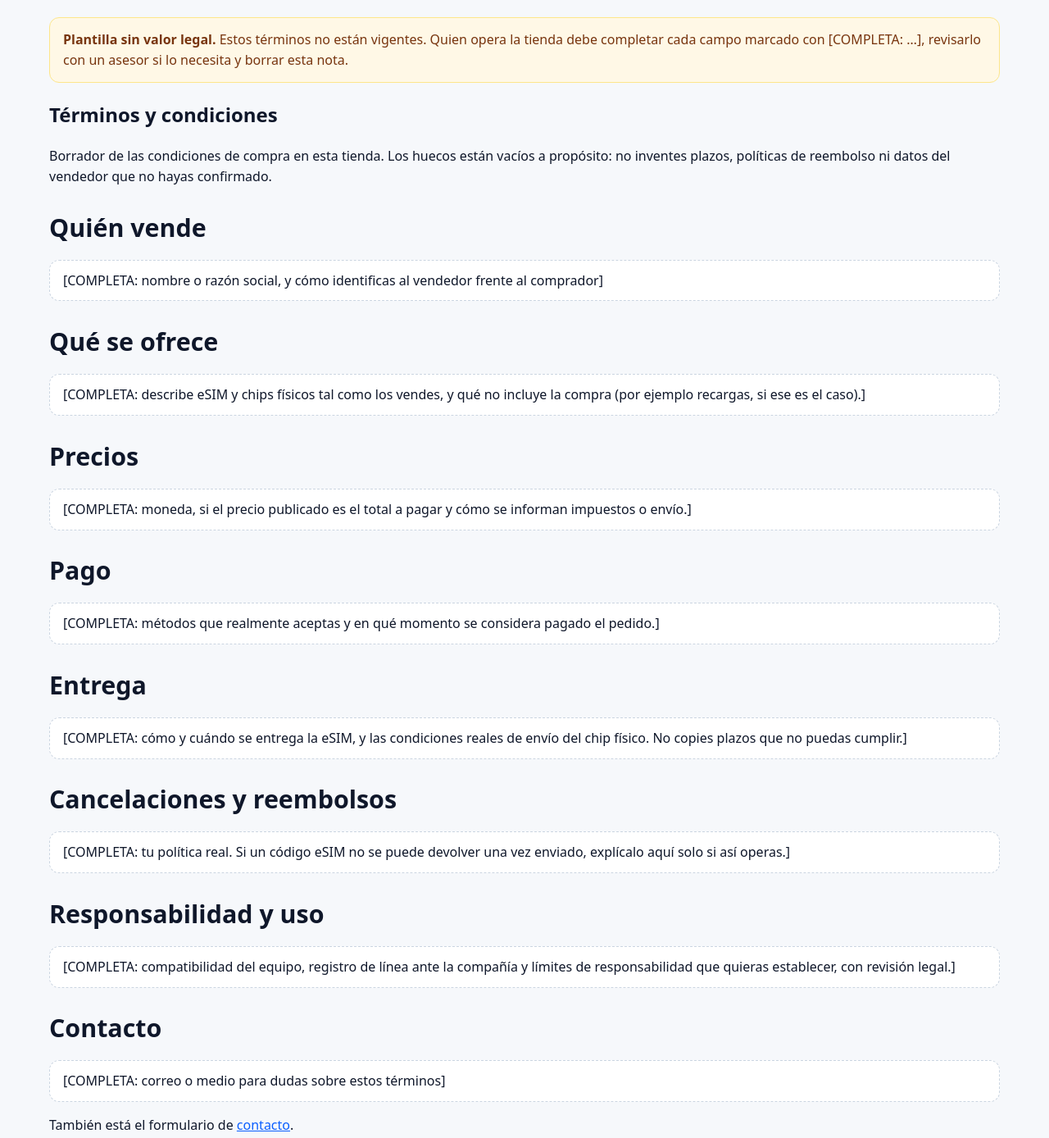
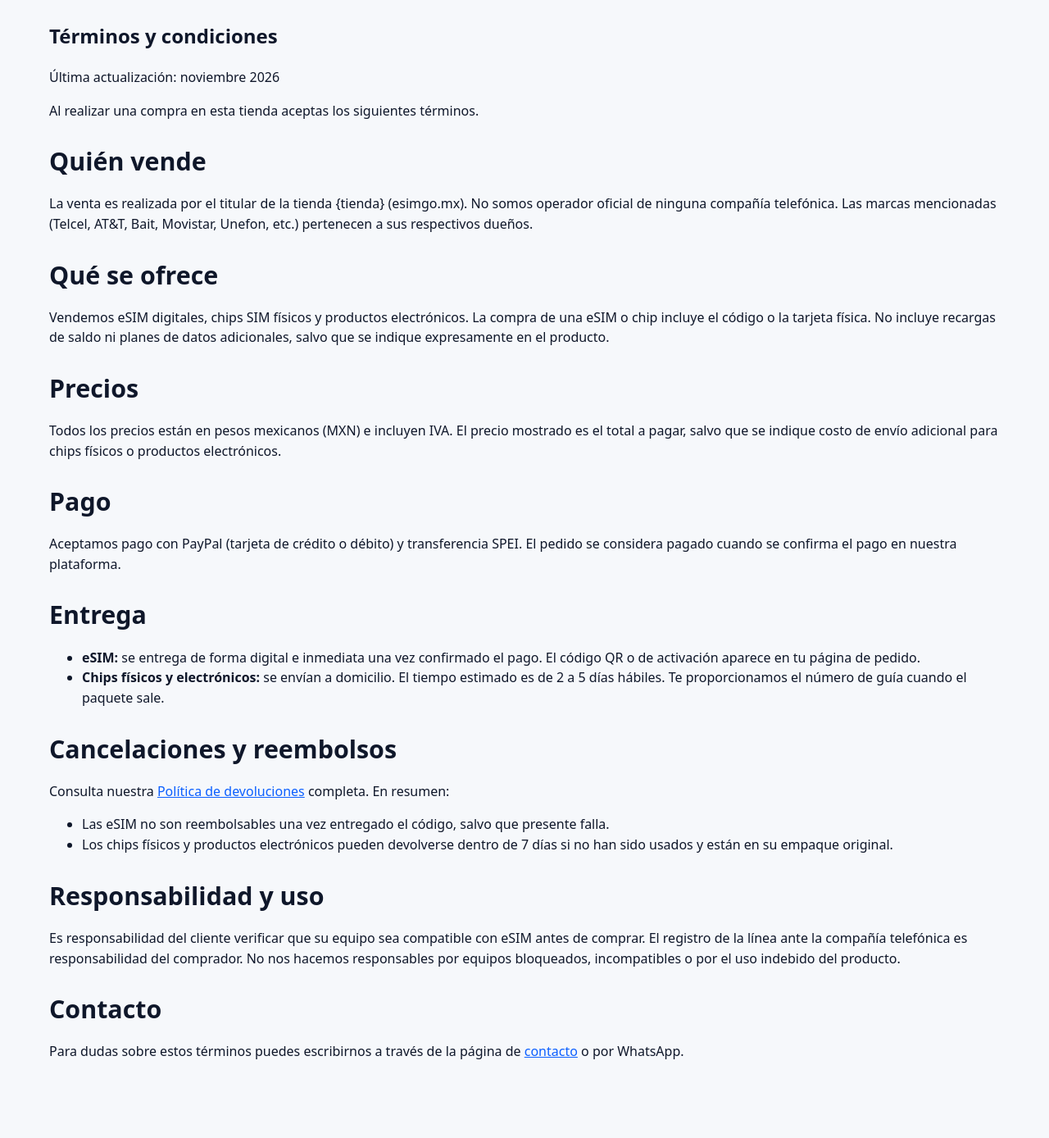
Before and after one commit to redsagsm-bot/tiendanode, a website: page public/terminos.html in a window 1280 px wide. Shown: the part 100-1488 px from the top of the page at 82% size. Drawn offline with Linux system fonts and the light colour scheme; no server answers.

Commit message:
Completar términos y condiciones de la tienda

```diff
--- a/public/terminos.html
+++ b/public/terminos.html
@@ -1,11 +1,10 @@
 <!doctype html>
-<!-- PLANTILLA: el titular debe completar los campos [COMPLETA] y quitar el aviso amarillo antes de tratar este texto como términos vigentes. -->
 <html lang="es-MX">
 <head>
 <meta charset="utf-8">
 <meta name="viewport" content="width=device-width, initial-scale=1">
 <title>Términos y condiciones | {tienda}</title>
-<meta name="description" content="Plantilla de términos y condiciones de compra. El titular de la tienda debe completar los datos marcados antes de publicarla como texto vigente.">
+<meta name="description" content="Términos y condiciones de compra de eSIM, chips físicos y productos electrónicos.">
 <link rel="icon" href="img/favicon.svg" type="image/svg+xml">
 <link rel="stylesheet" href="css/styles.css">
 <script src="js/common.js" defer></script>
@@ -28,34 +27,40 @@
 <main id="main">
 <section>
   <div class="container legal">
-    <p class="notice" role="note"><strong>Plantilla sin valor legal.</strong> Estos términos no están vigentes. Quien opera la tienda debe completar cada campo marcado con [COMPLETA: …], revisarlo con un asesor si lo necesita y borrar esta nota.</p>
     <h1>Términos y condiciones</h1>
-    <p>Borrador de las condiciones de compra en esta tienda. Los huecos están vacíos a propósito: no inventes plazos, políticas de reembolso ni datos del vendedor que no hayas confirmado.</p>
+    <p>Última actualización: noviembre 2026</p>
+    <p>Al realizar una compra en esta tienda aceptas los siguientes términos.</p>
 
     <h2>Quién vende</h2>
-    <p class="legal-placeholder">[COMPLETA: nombre o razón social, y cómo identificas al vendedor frente al comprador]</p>
+    <p>La venta es realizada por el titular de la tienda {tienda} (esimgo.mx). No somos operador oficial de ninguna compañía telefónica. Las marcas mencionadas (Telcel, AT&T, Bait, Movistar, Unefon, etc.) pertenecen a sus respectivos dueños.</p>
 
     <h2>Qué se ofrece</h2>
-    <p class="legal-placeholder">[COMPLETA: describe eSIM y chips físicos tal como los vendes, y qué no incluye la compra (por ejemplo recargas, si ese es el caso).]</p>
+    <p>Vendemos eSIM digitales, chips SIM físicos y productos electrónicos. La compra de una eSIM o chip incluye el código o la tarjeta física. No incluye recargas de saldo ni planes de datos adicionales, salvo que se indique expresamente en el producto.</p>
 
     <h2>Precios</h2>
-    <p class="legal-placeholder">[COMPLETA: moneda, si el precio publicado es el total a pagar y cómo se informan impuestos o envío.]</p>
+    <p>Todos los precios están en pesos mexicanos (MXN) e incluyen IVA. El precio mostrado es el total a pagar, salvo que se indique costo de envío adicional para chips físicos o productos electrónicos.</p>
 
     <h2>Pago</h2>
-    <p class="legal-placeholder">[COMPLETA: métodos que realmente aceptas y en qué momento se considera pagado el pedido.]</p>
+    <p>Aceptamos pago con PayPal (tarjeta de crédito o débito) y transferencia SPEI. El pedido se considera pagado cuando se confirma el pago en nuestra plataforma.</p>
 
     <h2>Entrega</h2>
-    <p class="legal-placeholder">[COMPLETA: cómo y cuándo se entrega la eSIM, y las condiciones reales de envío del chip físico. No copies plazos que no puedas cumplir.]</p>
+    <ul>
+      <li><strong>eSIM:</strong> se entrega de forma digital e inmediata una vez confirmado el pago. El código QR o de activación aparece en tu página de pedido.</li>
+      <li><strong>Chips físicos y electrónicos:</strong> se envían a domicilio. El tiempo estimado es de 2 a 5 días hábiles. Te proporcionamos el número de guía cuando el paquete sale.</li>
+    </ul>
 
     <h2>Cancelaciones y reembolsos</h2>
-    <p class="legal-placeholder">[COMPLETA: tu política real. Si un código eSIM no se puede devolver una vez enviado, explícalo aquí solo si así operas.]</p>
+    <p>Consulta nuestra <a href="devoluciones.html">Política de devoluciones</a> completa. En resumen:</p>
+    <ul>
+      <li>Las eSIM no son reembolsables una vez entregado el código, salvo que presente falla.</li>
+      <li>Los chips físicos y productos electrónicos pueden devolverse dentro de 7 días si no han sido usados y están en su empaque original.</li>
+    </ul>
 
     <h2>Responsabilidad y uso</h2>
-    <p class="legal-placeholder">[COMPLETA: compatibilidad del equipo, registro de línea ante la compañía y límites de responsabilidad que quieras establecer, con revisión legal.]</p>
+    <p>Es responsabilidad del cliente verificar que su equipo sea compatible con eSIM antes de comprar. El registro de la línea ante la compañía telefónica es responsabilidad del comprador. No nos hacemos responsables por equipos bloqueados, incompatibles o por el uso indebido del producto.</p>
 
     <h2>Contacto</h2>
-    <p class="legal-placeholder">[COMPLETA: correo o medio para dudas sobre estos términos]</p>
-    <p>También está el formulario de <a href="contacto.html">contacto</a>.</p>
+    <p>Para dudas sobre estos términos puedes escribirnos a través de la página de <a href="contacto.html">contacto</a> o por WhatsApp.</p>
   </div>
 </section>
 </main>
```
